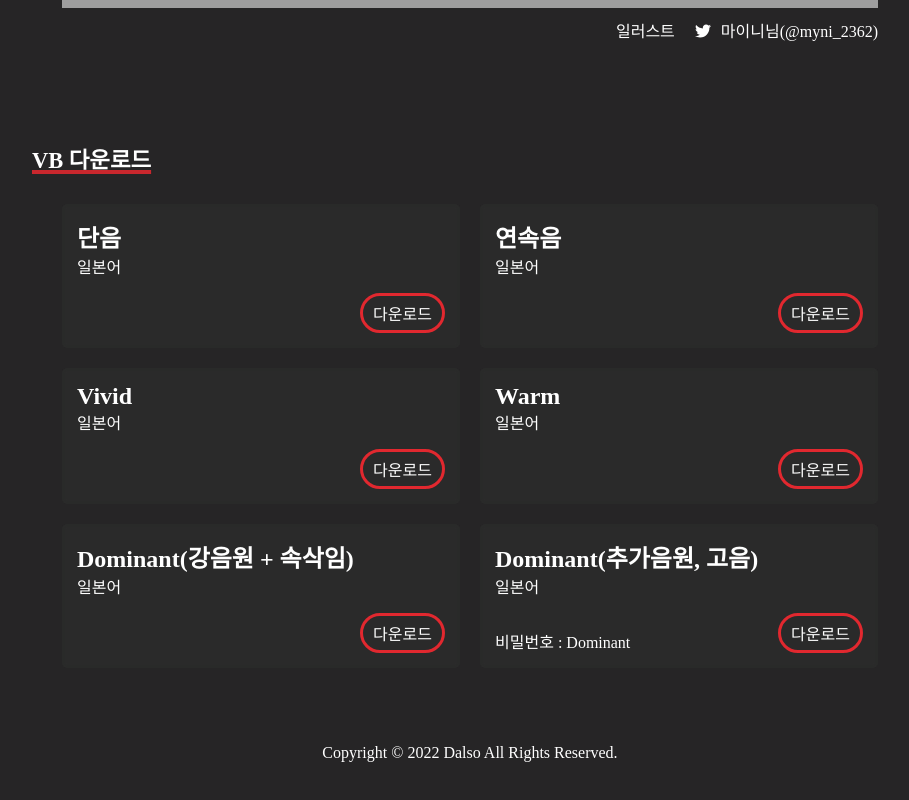
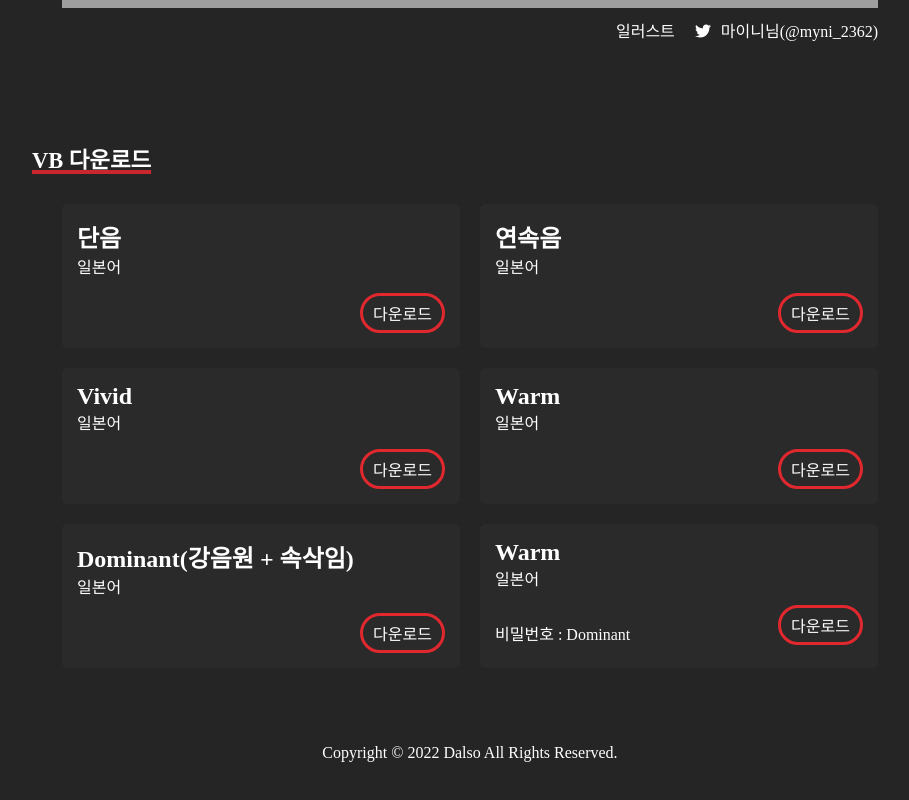
Before and after one commit to RyuuseiKang/shunichi, a React (Create React App) app: page / in a window 1280 px wide. Shown: the part 4522-5322 px from the top of the page, without its empty margins (170-1079 px from the left). Built offline with nearby package versions, Linux system fonts and the light colour scheme; grey boxes are pictures that could not be loaded; a web font is replaced by a local one.

Commit message:
fix: vb 목록도 모듈화

```diff
--- /dev/null
+++ b/src/assets/vb.ts
@@ -0,0 +1,42 @@
+export const vb = [
+  {
+    type: "단음",
+    language: "일본어",
+    download:
+      "http://www.mediafire.com/file/i3f5gd44tw5g3gw/Marune%20Shunichi.zip",
+    password: "",
+  },
+  {
+    type: "연속음",
+    language: "일본어",
+    download:
+      "http://www.mediafire.com/file/e0d1oc0uc3ksdud/Marune_Shunichi_VCV_%EA%BA%9A.zip",
+    password: "",
+  },
+  {
+    type: "Vivid",
+    language: "일본어",
+    download:
+      "http://www.mediafire.com/file/cp7poeeb709thsk/Shunichi-Vivid.zip",
+    password: "",
+  },
+  {
+    type: "Warm",
+    language: "일본어",
+    download: "http://www.mediafire.com/file/ydxxte1lk936ted/Shunichi-Warm.zip",
+    password: "",
+  },
+  {
+    type: "Dominant(강음원 + 속삭임)",
+    language: "일본어",
+    download:
+      "http://www.mediafire.com/file/i2fd5zc3nkqdv87/Shunichi_Append_Dominant.zip/file",
+    password: "",
+  },
+  {
+    type: "Warm",
+    language: "일본어",
+    download: "https://bowlroll.net/file/178101",
+    password: "Dominant",
+  },
+];
--- a/src/views/Main.tsx
+++ b/src/views/Main.tsx
@@ -11,10 +11,11 @@ import {useMediaQuery} from "react-responsive";
 
 import useWindowDimensions from "../hooks/windowDimensions";
 import SampleCard from "../components/SampleCard";
+import DownloadCard from "../components/DownloadCard";
 
 import {sample} from "../assets/samples";
 import {details} from "../assets/details";
-import DownloadCard from "../components/DownloadCard";
+import {vb} from "../assets/vb";
 
 const Container = styled.div`
   justify-content: center;
@@ -362,47 +363,16 @@ const Main: React.FC = () => {
           <DownloadContainer id="download">
             <TagTitle>{t("VB 다운로드")}</TagTitle>
             <DownloadGridContainer isMobile={isMobile}>
-              <DownloadCard
-                type={"단음"}
-                language={"일본어"}
-                download={
-                  "http://www.mediafire.com/file/i3f5gd44tw5g3gw/Marune%20Shunichi.zip"
-                }
-              />
-              <DownloadCard
-                type={"연속음"}
-                language={"일본어"}
-                download={
-                  "http://www.mediafire.com/file/e0d1oc0uc3ksdud/Marune_Shunichi_VCV_%EA%BA%9A.zip"
-                }
-              />
-              <DownloadCard
-                type={"Vivid"}
-                language={"일본어"}
-                download={
-                  "http://www.mediafire.com/file/cp7poeeb709thsk/Shunichi-Vivid.zip"
-                }
-              />
-              <DownloadCard
-                type={"Warm"}
-                language={"일본어"}
-                download={
-                  "http://www.mediafire.com/file/ydxxte1lk936ted/Shunichi-Warm.zip"
-                }
-              />
-              <DownloadCard
-                type={"Dominant(강음원 + 속삭임)"}
-                language={"일본어"}
-                download={
-                  "http://www.mediafire.com/file/i2fd5zc3nkqdv87/Shunichi_Append_Dominant.zip/file"
-                }
-              />
-              <DownloadCard
-                type={"Dominant(추가음원, 고음)"}
-                language={"일본어"}
-                password={"Dominant"}
-                download={"https://bowlroll.net/file/178101"}
-              />
+              {vb.map((item, index) => {
+                return (
+                  <DownloadCard
+                    type={item.type}
+                    language={item.language}
+                    download={item.download}
+                    password={item.password == "" ? undefined : item.password}
+                  />
+                );
+              })}
             </DownloadGridContainer>
           </DownloadContainer>
         </Contents>
```
